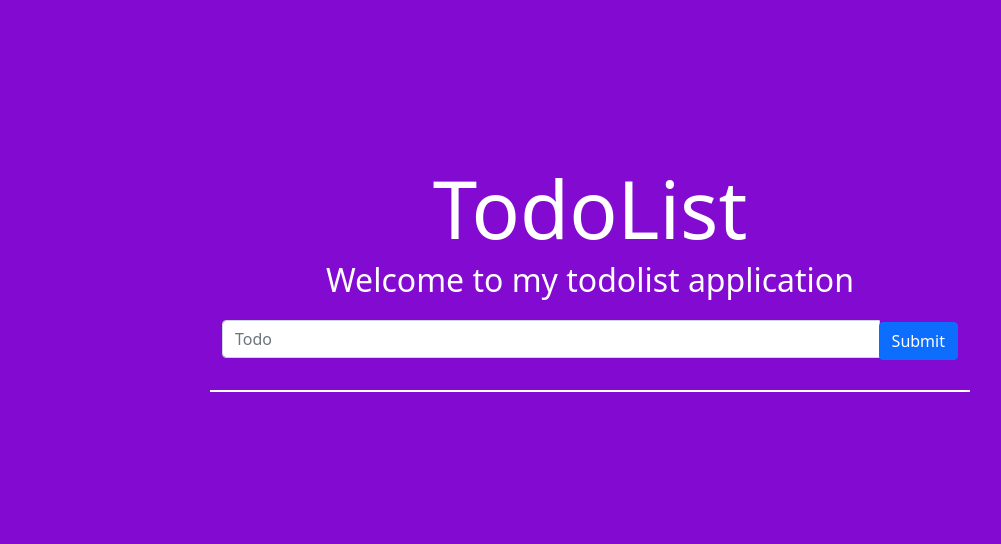
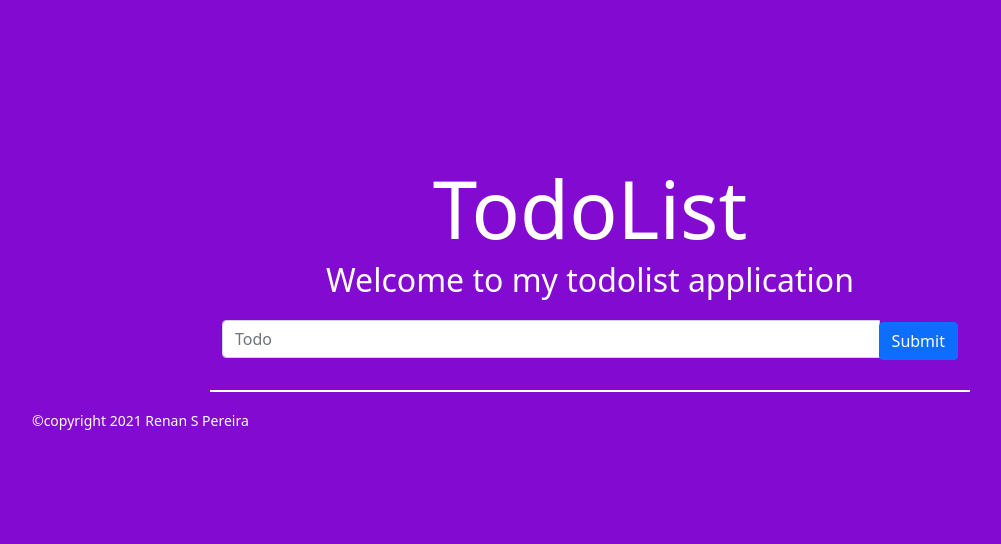
Before and after one commit to RenanSPereira/todolist, a Flask app: page / in a window 1280 px wide. Shown: the top 544 px of the page, without its empty margins (50-1051 px from the left). Run offline with Flask 2, Linux system fonts and the light colour scheme; data that the repository does not hold is empty.

Commit message:
incluindo rodapé ao template

```diff
--- a/src/templates/index.html
+++ b/src/templates/index.html
@@ -30,5 +30,7 @@
     </ul>
   </div>
 
+
+  <footer><small>&copy;copyright 2021 Renan S Pereira</small></footer>
 </div>
 {% endblock content %}
```
